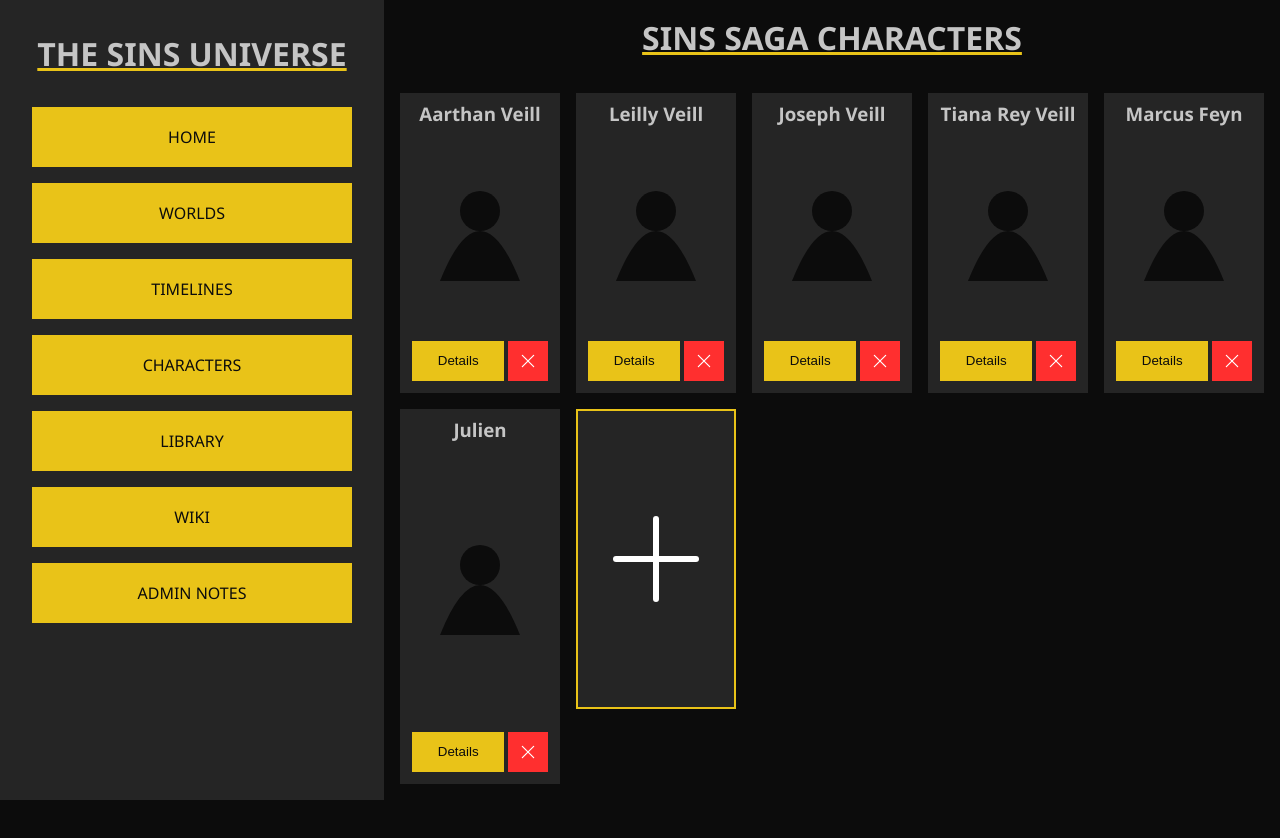
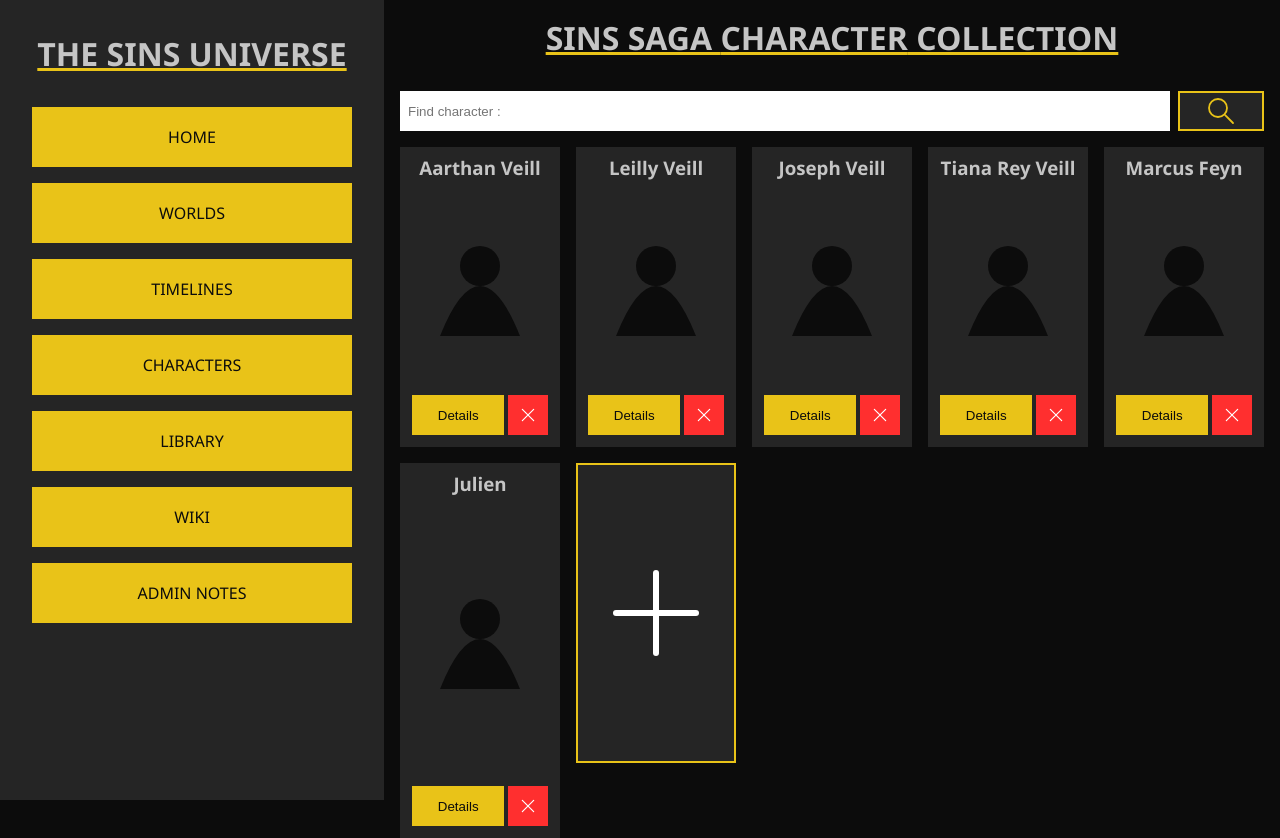
Before and after one commit to Ashonst2844/story-building-app, a React (Vite) app: page /characters in a window 1280 px wide. Before the commit the page ends 800 px from the top, so only its background shows below. Built offline with nearby package versions, Linux system fonts and the light colour scheme.

Commit message:
Create Search Bar Components

```diff
--- /dev/null
+++ b/src/UI/Components/Heading.tsx
@@ -0,0 +1,22 @@
+import type { ChangeEvent, FormEvent } from "react";
+import Button from "./Button";
+
+interface HeadingProps {
+    use:string;
+    value:string;
+    onChange: (e: ChangeEvent<HTMLInputElement>)=>void;
+    onSubmit:(e: FormEvent<HTMLFormElement>)=>void;
+}
+
+function Heading(props: HeadingProps) {
+    return <div className="header">
+        <h2 className="page-header">SINS SAGA {props.use.toUpperCase()} COLLECTION</h2>
+        <form onSubmit={props.onSubmit} className="search-bar center">
+            <input type="text" placeholder={`Find ${props.use} :`} value={props.value} onChange={props.onChange}/>
+            <Button w="10%" h="100%" theme="secondary" type="button">
+                <img style={{width:"30px"}} src="/src/assets/icons/magnifier.svg"/>
+            </Button>
+        </form>
+    </div>
+}
+export default Heading;
--- a/src/UI/Pages/Characters.tsx
+++ b/src/UI/Pages/Characters.tsx
@@ -3,6 +3,7 @@ import Button from "../Components/Button";
 import Loading from "../Components/Loading";
 import Error from "../Components/Error";
 import Forms from "../Components/Forms";
+import Heading from "../Components/Heading";
 
 import { useFetch } from "../../assets/hooks/useFetch";
 import { useForm } from "../../assets/hooks/useForm"
@@ -26,6 +27,8 @@ function Characters() {
     const {onSubmit} = useForm(["name","age","gender","faction","bio"])
     const [showForm,setShowForm] = React.useState(false)
 
+    const [searchQ, setSearchQ] = React.useState("")
+
     if(loading) {
         return <Loading message="Loading Characters..."/>
     } else if (error) {
@@ -33,9 +36,14 @@ function Characters() {
     }
     return(
         <div id="characters" className="full-page pages">
-            <h2 className="page-header">SINS SAGA CHARACTERS</h2>
+            <Heading use="character" value={searchQ}
+            onChange={(e)=>setSearchQ(e.target.value)}
+            onSubmit={(e)=>{
+                e.preventDefault()
+                setSearchQ(searchQ)
+            }} />
             <div id="character-container" className="card-container">
-                {characters?.map((character)=>(
+                {characters?.map(character => character.name.toLowerCase().startsWith(searchQ) && (
                     <Cards key={character.id} use="characters"
                     id={character.id}
                     name={character.name}
--- a/src/UI/Pages/Library.tsx
+++ b/src/UI/Pages/Library.tsx
@@ -3,6 +3,7 @@ import Cards from "../Components/Cards";
 import Loading from "../Components/Loading";
 import Error from "../Components/Error";
 import Forms from "../Components/Forms";
+import Heading from "../Components/Heading";
 
 import { useFetch } from "../../assets/hooks/useFetch";
 import { useForm } from "../../assets/hooks/useForm";
@@ -27,6 +28,7 @@ function Library() {
 
     const {onSubmit,uploadLoading} = useForm(["title","series","cover"])
     const [showForm,setShowForm] = React.useState(false)
+    const [searchQ, setSearchQ] = React.useState("")
 
     if(loading || uploadLoading) {
         return <Loading message="Loading Books..."/>
@@ -35,9 +37,14 @@ function Library() {
     }
     return(
         <div id="library" className="full-page pages">
-            <h2 className="page-header">SINS SAGA BOOK COLLECTION</h2>
+            <Heading use="books" value={searchQ}
+            onChange={(e)=>setSearchQ(e.target.value)}
+            onSubmit={(e)=>{
+                e.preventDefault()
+                setSearchQ(searchQ)
+            }} />
             <div id="book-container" className="card-container">
-                {books?.map((book)=>(
+                {books?.map(book=>book.title.toLowerCase().startsWith(searchQ) && (
                     <Cards key={book.id} use="books"
                     title={book.title}
                     cover={book.cover}
--- a/src/index.css
+++ b/src/index.css
@@ -115,3 +115,14 @@ textarea {
   color: black;
   font-weight: 500;
 }
+
+.search-bar {
+  width: 100%;
+  height: 40px;
+  gap: calc(var(--spacing)/2);
+  margin: var(--spacing) 0;
+}
+.search-bar input {
+  width: 90%;
+  height: 100%;
+}
```
Also changed, not shown: src/assets/icons/magnifier.svg (added).
